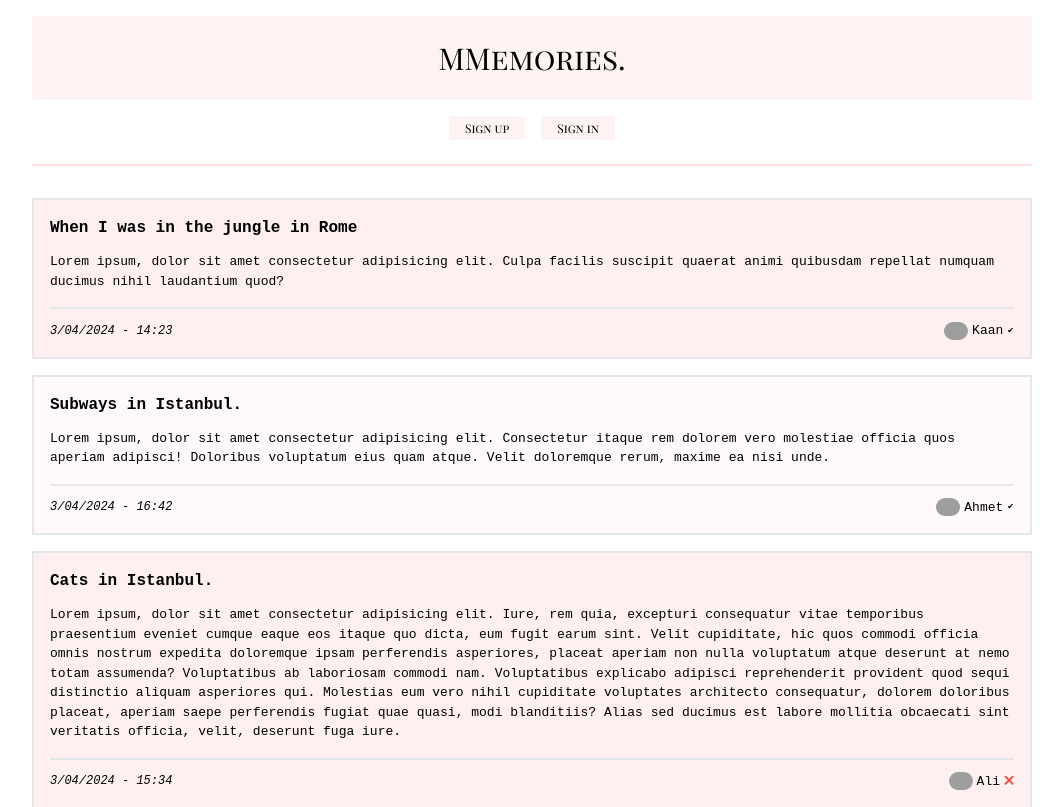
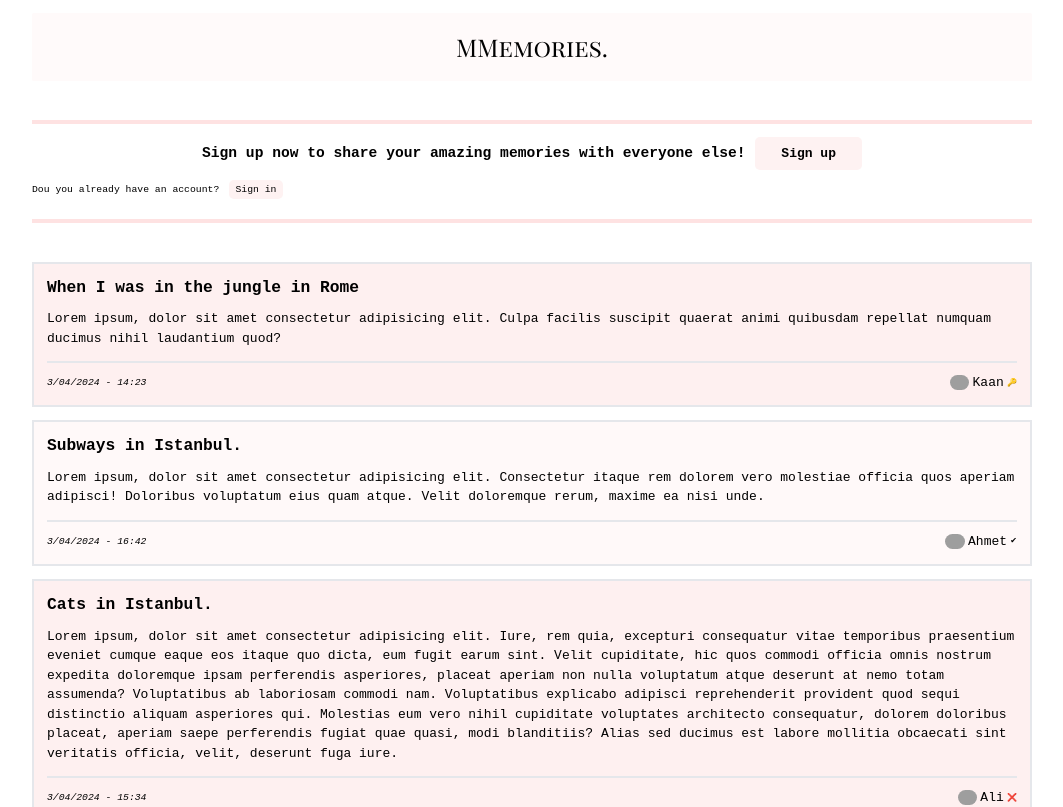
Before and after one commit to kaanmetep/mmemories-app, a React (Vite) app: page / in a window 1280 px wide. Shown: the top 807 px of the page, without its empty margins (108-1171 px from the left). Built offline with nearby package versions, Linux system fonts and the light colour scheme; grey boxes are pictures that could not be loaded.

Commit message:
static version of logging in

```diff
--- a/src/components/Button.jsx
+++ b/src/components/Button.jsx
@@ -1,7 +1,7 @@
 function Button({ children, className, onClick }) {
   return (
     <button
-      className={`bg-red-50 px-4 py-1 rounded-sm hover:bg-red-100 transition-all delay-50 text-xs ${className}`}
+      className={`bg-red-50  rounded-md hover:bg-red-100 transition-all delay-50 ${className}`}
       onClick={onClick}
     >
       {children}
--- a/src/components/Footer.jsx
+++ b/src/components/Footer.jsx
@@ -1,6 +1,6 @@
 function Footer() {
   return (
-    <div className="bg-red-100 mt-4 flex  justify-center items-center gap-4 p-2 text-sm">
+    <div className="bg-red-100 mt-4 flex  justify-center items-center gap-4 p-2 text-sm font-playfairdisplay">
       <p>Made with love.</p>
       <svg
         xmlns="http://www.w3.org/2000/svg"
--- a/src/components/Header.jsx
+++ b/src/components/Header.jsx
@@ -1,6 +1,6 @@
 function Header() {
   return (
-    <h1 className="bg-red-50 text-center p-6 text-3xl rounded-sm ">
+    <h1 className="bg-red-50 text-center p-6 text-3xl rounded-sm bg-opacity-40 font-playfairdisplay">
       MMemories.
     </h1>
   );
--- a/src/components/HeaderBottom.jsx
+++ b/src/components/HeaderBottom.jsx
@@ -1,9 +1,34 @@
 import Button from "./Button";
+import User from "./User";
 function HeaderBottom({ handleSignInClicked, handleSignupClicked }) {
+  const userLoggedIn = false;
   return (
-    <div className="flex gap-4 justify-center mt-4">
-      <Button onClick={handleSignupClicked}>Sign up</Button>
-      <Button onClick={handleSignInClicked}>Sign in</Button>
+    <div className="border-solid border-b-4 border-t-4 pb-6 border-red-100 my-12">
+      {userLoggedIn === false ? (
+        <div className="mt-4 flex flex-col gap-3">
+          <div className="flex gap-3 items-center justify-center">
+            <h2 className="font-semibold text-lg">
+              Sign up now to share your amazing memories with everyone else!
+            </h2>
+            <Button
+              onClick={handleSignupClicked}
+              className="font-bold px-8 py-2"
+            >
+              Sign up
+            </Button>
+          </div>
+          <div className="flex gap-3 text-xs items-center">
+            <h2>Dou you already have an account?</h2>
+            <Button onClick={handleSignInClicked} className="px-2 py-1 text-xs">
+              Sign in
+            </Button>
+          </div>
+        </div>
+      ) : (
+        <div className="mt-4 px-12">
+          <User />
+        </div>
+      )}
     </div>
   );
 }
--- a/src/components/Home.jsx
+++ b/src/components/Home.jsx
@@ -15,7 +15,7 @@ function Home() {
   };
   return (
     <>
-      <div className="border-solid border-b-2 pb-6 border-red-100 mb-8">
+      <div>
         <Header />
         <HeaderBottom
           handleSignInClicked={handleSignInClicked}
--- a/src/components/Memories.jsx
+++ b/src/components/Memories.jsx
@@ -6,7 +6,7 @@ const tempData = [
     text: "Lorem ipsum, dolor sit amet consectetur adipisicing elit. Culpa facilis suscipit quaerat animi quibusdam repellat numquam ducimus nihil laudantium quod?",
     author: "Kaan",
     imgUrl: "https://xsgames.co/randomusers/assets/avatars/male/55.jpg",
-    verifiedUser: true,
+    userType: "admin",
     createdAt: "3/04/2024 - 14:23",
   },
   {
@@ -15,7 +15,7 @@ const tempData = [
     text: "Lorem ipsum, dolor sit amet consectetur adipisicing elit. Consectetur itaque rem dolorem vero molestiae officia quos aperiam adipisci! Doloribus voluptatum eius quam atque. Velit doloremque rerum, maxime ea nisi unde.",
     author: "Ahmet",
     imgUrl: "https://xsgames.co/randomusers/assets/avatars/male/33.jpg",
-    verifiedUser: true,
+    userType: "verified",
     createdAt: "3/04/2024 - 16:42",
   },
   {
@@ -24,7 +24,7 @@ const tempData = [
     text: "Lorem ipsum, dolor sit amet consectetur adipisicing elit. Iure, rem quia, excepturi consequatur vitae temporibus praesentium eveniet cumque eaque eos itaque quo dicta, eum fugit earum sint. Velit cupiditate, hic quos commodi officia omnis nostrum expedita doloremque ipsam perferendis asperiores, placeat aperiam non nulla voluptatum atque deserunt at nemo totam assumenda? Voluptatibus ab laboriosam commodi nam. Voluptatibus explicabo adipisci reprehenderit provident quod sequi distinctio aliquam asperiores qui. Molestias eum vero nihil cupiditate voluptates architecto consequatur, dolorem doloribus placeat, aperiam saepe perferendis fugiat quae quasi, modi blanditiis? Alias sed ducimus est labore mollitia obcaecati sint veritatis officia, velit, deserunt fuga iure.",
     author: "Ali",
     imgUrl: "https://xsgames.co/randomusers/assets/avatars/male/30.jpg",
-    verifiedUser: false,
+    userType: "unverified",
     createdAt: "3/04/2024 - 15:34",
   },
   {
@@ -33,7 +33,7 @@ const tempData = [
     text: "Lorem ipsum dolor sit amet consectetur, adipisicing elit. Laboriosam distinctio nobis error sequi cum cumque perferendis, corrupti itaque qui magni?",
     author: "Ayse",
     imgUrl: "https://xsgames.co/randomusers/assets/avatars/female/30.jpg",
-    verifiedUser: false,
+    userType: "unverified",
     createdAt: "3/04/2024 - 17:02",
   },
 ];
--- a/src/components/Memory.jsx
+++ b/src/components/Memory.jsx
@@ -1,7 +1,7 @@
 function Memory({ memoryObj }) {
   return (
-    <li className="bg-red-100 even:bg-opacity-20 odd:bg-opacity-50 p-4 font-monospace border-solid border-2">
-      <h2 className="border-solid  pb-1 font-semibold text-base">
+    <li className="bg-red-100 even:bg-opacity-20 odd:bg-opacity-50 p-4  border-solid border-2">
+      <h2 className="border-solid  pb-1 font-semibold text-xl ">
         {memoryObj.topic}
       </h2>
       <p className="mt-2 border-b-2 pb-4">{memoryObj.text}</p>
@@ -9,7 +9,13 @@ function Memory({ memoryObj }) {
         <p className="mr-auto italic text-xs">{memoryObj.createdAt}</p>
         <img src={memoryObj.imgUrl} alt="avatar" className="w-6 rounded-full" />
         <p>{memoryObj.author}</p>
-        <p className="text-[8px]">{memoryObj.verifiedUser ? "✔" : "❌"}</p>
+        <p className="text-[8px]">
+          {memoryObj.userType === "admin"
+            ? "🔑"
+            : memoryObj.userType === "verified"
+            ? "✔"
+            : "❌"}
+        </p>
       </div>
     </li>
   );
--- /dev/null
+++ b/src/components/User.jsx
@@ -0,0 +1,35 @@
+function User() {
+  return (
+    <div className="flex items-center justify-between">
+      <div>
+        <h2 className="text-xl font-semibold">Welcome $NAME$!</h2>
+      </div>
+      <div className="flex flex-col gap-2">
+        <p>You have shared $NUMBER$ memories by now!</p>
+        <p>You have $NUMBER$ likes in total!</p>
+        <button className="bg-red-50 rounded-md py-1 px-6">
+          See all memories you have shared.
+        </button>
+      </div>
+      <div className="flex flex-col items-center gap-1">
+        <p>Profile</p>
+        <svg
+          xmlns="http://www.w3.org/2000/svg"
+          fill="none"
+          viewBox="0 0 24 24"
+          strokeWidth="1.5"
+          stroke="currentColor"
+          className="w-8 h-8 cursor-pointer"
+        >
+          <path
+            strokeLinecap="round"
+            strokeLinejoin="round"
+            d="M17.982 18.725A7.488 7.488 0 0 0 12 15.75a7.488 7.488 0 0 0-5.982 2.975m11.963 0a9 9 0 1 0-11.963 0m11.963 0A8.966 8.966 0 0 1 12 21a8.966 8.966 0 0 1-5.982-2.275M15 9.75a3 3 0 1 1-6 0 3 3 0 0 1 6 0Z"
+          />
+        </svg>
+      </div>
+    </div>
+  );
+}
+
+export default User;
--- a/tailwind.config.js
+++ b/tailwind.config.js
@@ -4,8 +4,8 @@ export default {
   theme: {
     extend: {},
     fontFamily: {
-      sans: "Playfair Display SC,monospace",
-      monospace: "monospace",
+      sans: "monospace",
+      playfairdisplay: "Playfair Display SC",
     },
   },
   plugins: [],
```
